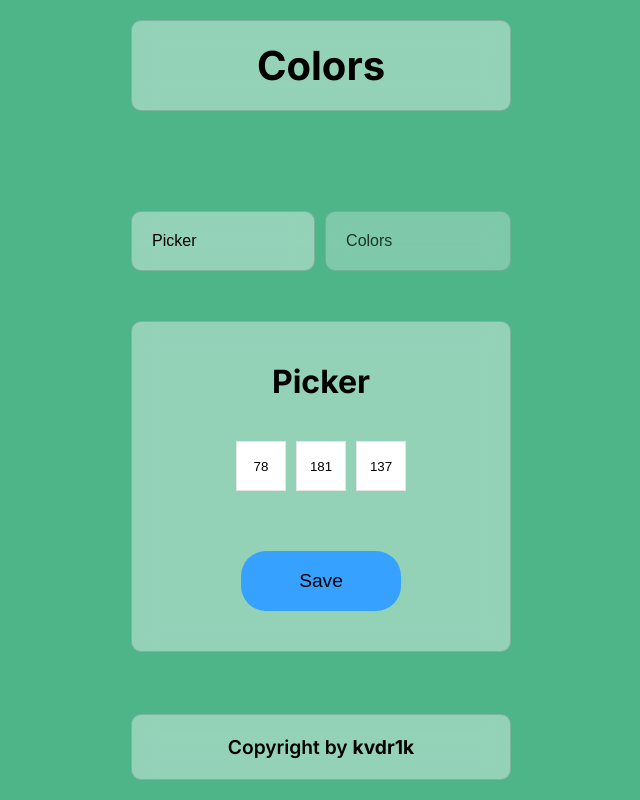
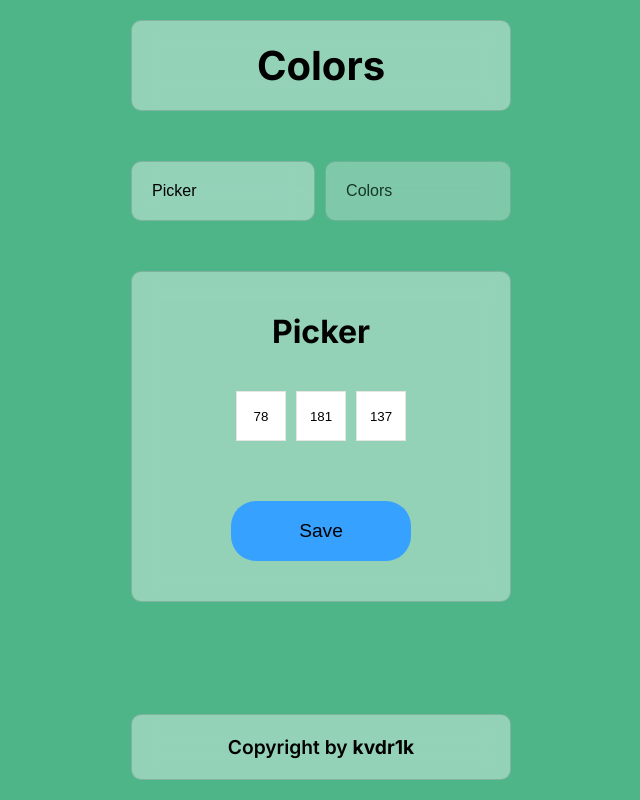
Before and after one commit to itskvdr1k/colorscollection, a Next.js app: page / in a window 1280 px wide. Shown: the whole page, without its empty margins (319-959 px from the left). Built offline with nearby package versions, Linux system fonts and the light colour scheme.

Commit message:
some changes

```diff
--- a/src/app/globals.scss
+++ b/src/app/globals.scss
@@ -46,7 +46,7 @@ button {
   position: relative;
   inset: 0;
   width: 100%;
-  min-height: 100vh;
+  min-height: 100dvh;
   display: flex;
   flex-direction: column;
   transition: background-color .2s ease-in;
@@ -63,7 +63,7 @@ button {
 
 .main {
   flex: 1 1 auto;
-  padding: 100px 0px 50px;
+  padding: 50px 0px;
 
   &__body {
     height: 100%;
--- a/src/app/layout.tsx
+++ b/src/app/layout.tsx
@@ -10,6 +10,7 @@ export const metadata: Metadata = {
   description: 'Color Palette is a tool, helping you to choose you favority color',
   keywords: "color, palette, rgb",
   authors: [{name: "kvdr1k", url: "https://instagram.com/kvdr1k"}],
+  creator: "kvdr1k",
   verification: {
     google: "zpCW_D1k8wBVNT0gqY0w2OGcyhojRU4-EN6tuiSy-g8"
   },
@@ -26,6 +27,9 @@ export default function RootLayout({
 }) {
   return (
     <html lang="en">
+      <head>
+        <link rel='icon' href="/favicon.png"/>
+      </head>
       <body className={inter.className}>
         <Providers>
           {children}
--- a/src/components/ui/colorPicker/ColorPicker.module.scss
+++ b/src/components/ui/colorPicker/ColorPicker.module.scss
@@ -31,7 +31,7 @@
         align-items: center;
         background-color: rgb(54, 161, 255);
         height: 60px;
-        width: 160px;
+        width: 180px;
         border: none;
         cursor: pointer;
         border-radius: 25px;
@@ -42,5 +42,8 @@
         &:disabled {
             background-color: rgba(54, 161, 255, 0.8);
         }
+        &:hover, &:focus {
+            background-color: rgb(34, 152, 255);
+        }
     }
 }
--- a/src/components/ui/colorPicker/ColorPicker.tsx
+++ b/src/components/ui/colorPicker/ColorPicker.tsx
@@ -6,7 +6,6 @@ import { useColorContext } from "@/contexts/ColorContext"
 import Container from "../shared/container/Container"
 import Section from "../shared/section/Section"
 import ColorPickerSave from "./ColorPickerSave"
-import LayoutContainer from "../layout/LayoutContainer"
 
 export default function ColorPicker() {
     const {redValue, setRedValue, blueValue, setBlueValue, greenValue, setGreenValue} = useColorContext()
```
Also changed, not shown: public/favicon.png (added), 1 other file (tests, documents, lock files or other folders).
